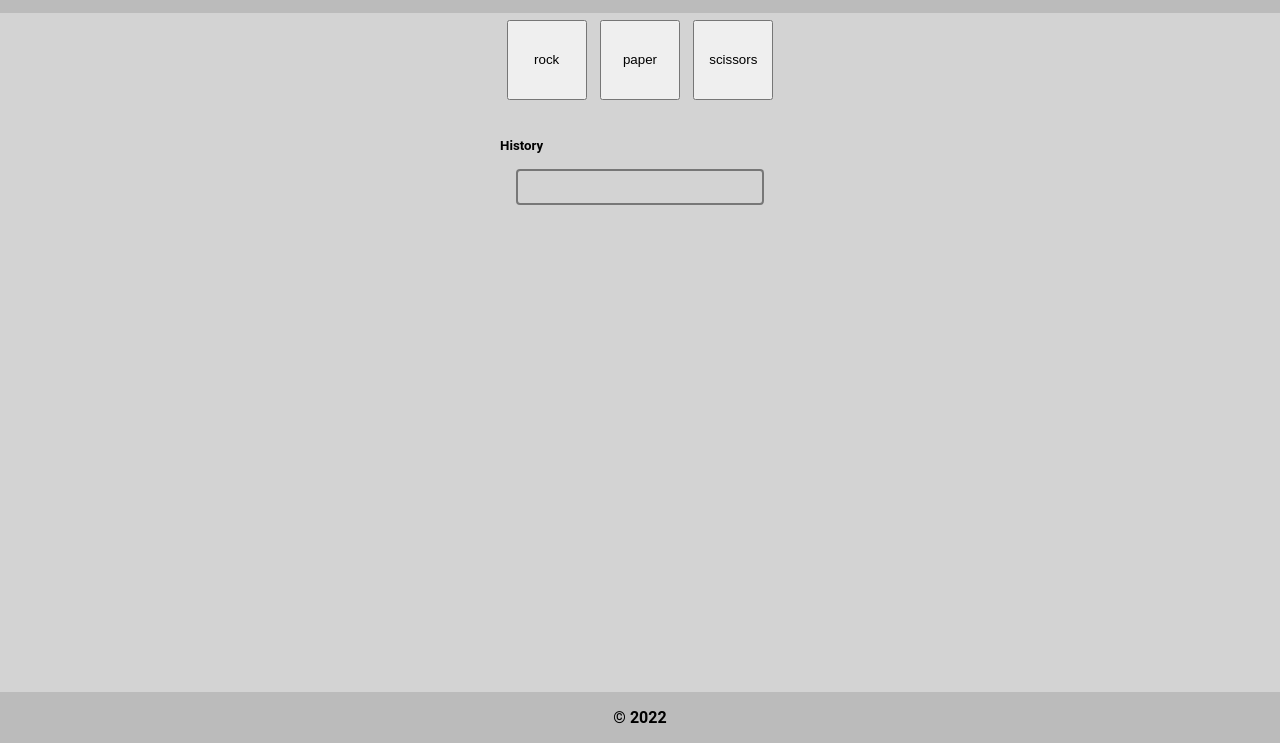
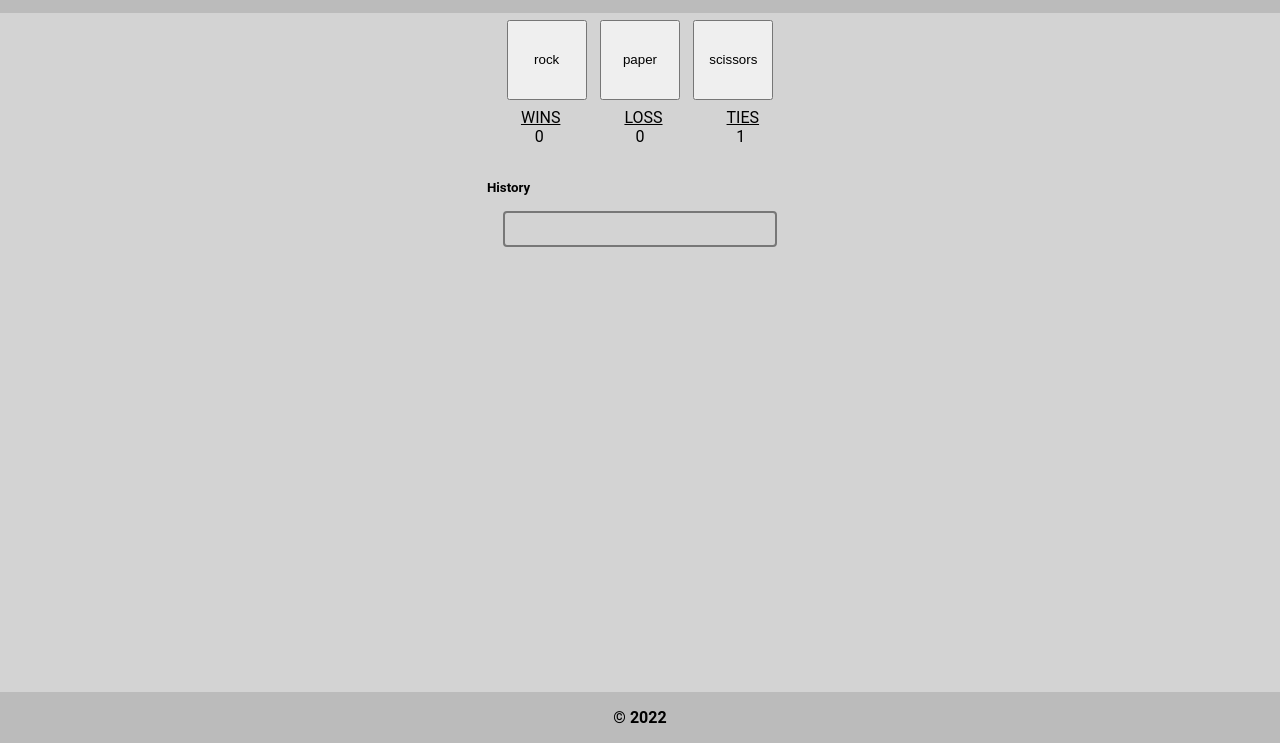
Before and after one commit to StevenJBurns/rock-paper-scissors, a plain HTML site: page index.html in a window 1280 px wide. Both pictures are taken after a click on the button "rock". Shown: the part 57-800 px from the top of the page. Drawn offline with Linux system fonts and the light colour scheme.

Commit message:
feat: use table for scoreboard with styling;  create generic handler for buttons; delete old fieldset code

```diff
--- a/css/index.css
+++ b/css/index.css
@@ -69,11 +69,23 @@ button {
 }
 
 #scoreboard {
-  display: flex;
+
 }
 
-#scoreboard h4 {
-  margin: 2em;
+#scoreboard tr {
+  display: flex;
+  justify-content: center;
+}
+
+#scoreboard tr td {
+  flex: 1 0 auto;
+  margin: 0 1em;
+  padding: 0 1em;
+  text-align: center;
+}
+
+#table-row-headers td {
+  text-decoration: underline;
 }
 
 #history {
--- a/index.html
+++ b/index.html
@@ -17,7 +17,18 @@
         <section id="gameOptionsSection"></section>
       </section>
       <section id="scoreboard">
-        <table id="#scoreboard-table"></table>
+        <table id="#scoreboard-table">
+          <tr id="table-row-headers">
+            <td>WINS</td>
+            <td>LOSS</td>
+            <td>TIES</td>
+          </tr>
+          <tr id="table-row-values">
+            <td id="cell-wins">0</td>
+            <td id="cell-loss">0</td>
+            <td id="cell-ties">0</td>
+          </tr>
+        </table>
       </section>
       <section id="history">
         <h5>History</h5>
--- a/js/handleGameOptionButtonClick.js
+++ b/js/handleGameOptionButtonClick.js
@@ -1,12 +1,31 @@
+import { RESULTS } from './constants.js'
 import { getPlayerSelection } from './getPlayerSelection.js';
 import { getComputerSelection } from './getComputerSelection.js';
 import { checkForWinner } from './checkForWinner.js';
 
 export const handleGameOptionButtonClick = e => {
   const { currentTarget, currentTarget: { parentNode }} = e;
+  const [player, computer, tie] = RESULTS;
 
   parentNode.setAttribute('data-player-selection', currentTarget.innerHTML);
 
   const winner = checkForWinner(getPlayerSelection(), getComputerSelection());
-  console.log(winner);
+
+  const winsCell = document.querySelector('#cell-wins');
+  const lossCell = document.querySelector('#cell-loss');
+  const tiesCell = document.querySelector('#cell-ties');
+
+  switch (winner) {
+    case player:
+      winsCell.innerHTML = +(++winsCell.innerHTML);
+      return;
+    case computer:
+      lossCell.innerHTML = +(++lossCell.innerHTML);
+      return;
+    case tie:
+      tiesCell.innerHTML = +(++tiesCell.innerHTML);
+      return;
+    default:
+      return;
+  }
 };
```
Also changed, not shown: js/main.js (+0 -14 lines), js/renderFieldsetOptions.js (deleted, +0 -24 lines).
